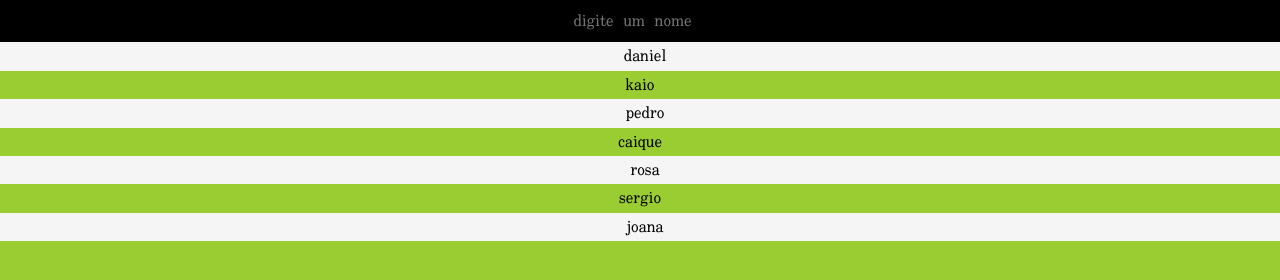
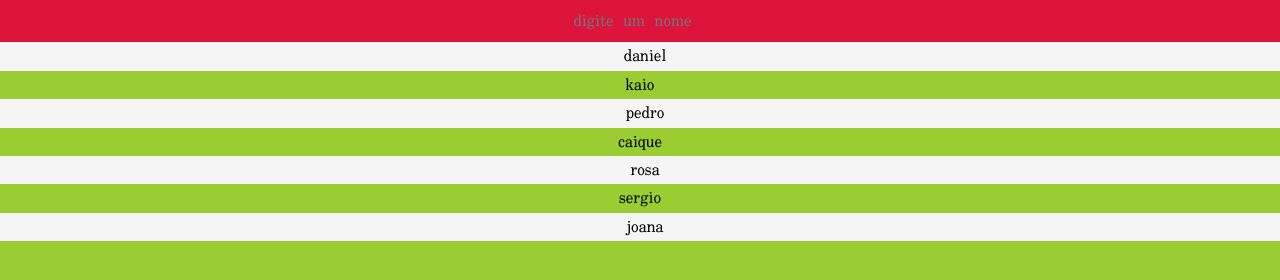
Before and after one commit to danielkaio/filtro, a website: page index.html in a window 1280 px wide. Drawn offline with nearby package versions, Linux system fonts and the light colour scheme; files that its build step writes are made by us from their sources.

Commit message:
pequena modigicaçao

```diff
--- a/ativos/css/estilos.css
+++ b/ativos/css/estilos.css
@@ -17,7 +17,7 @@ body {
 input[type="search"] {
     width: 100%;
     padding: 12px;
-    background: black;
+    background: crimson;
     border: none;
     text-align: center;
 }
```
